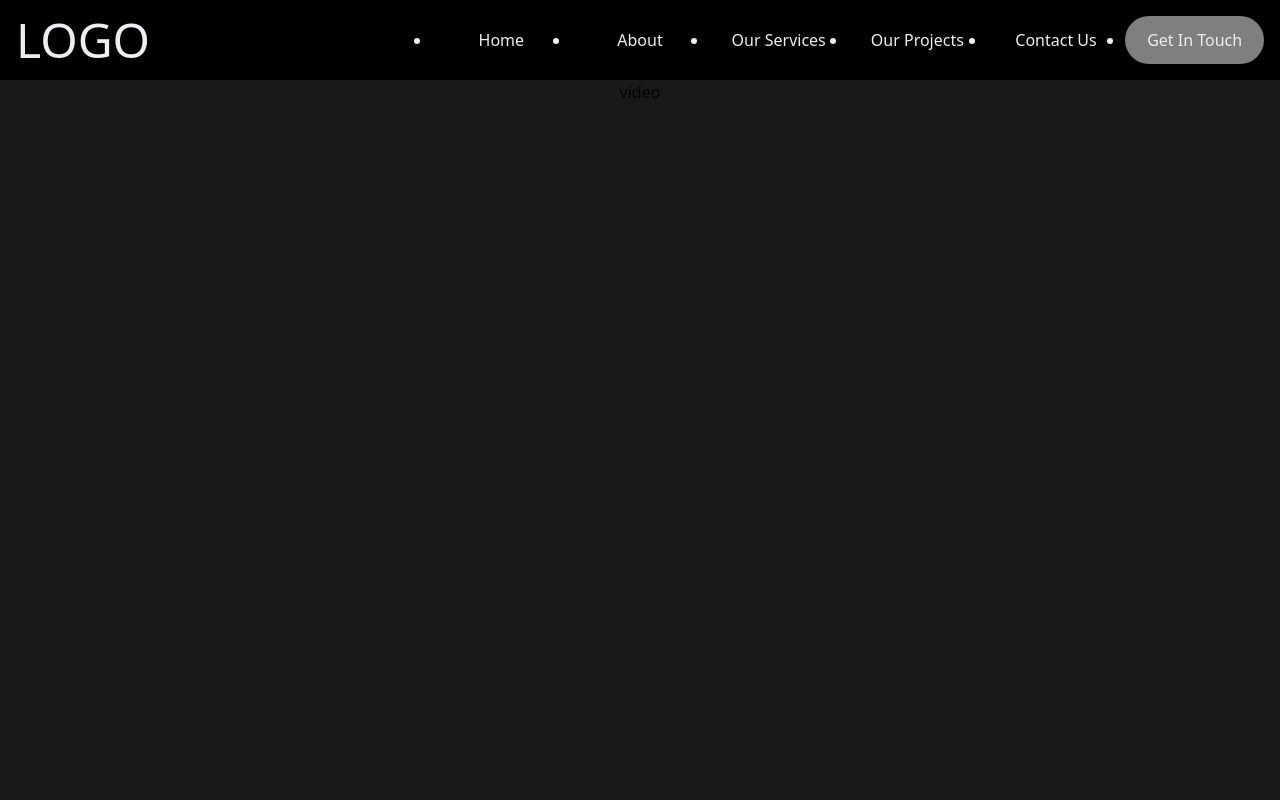
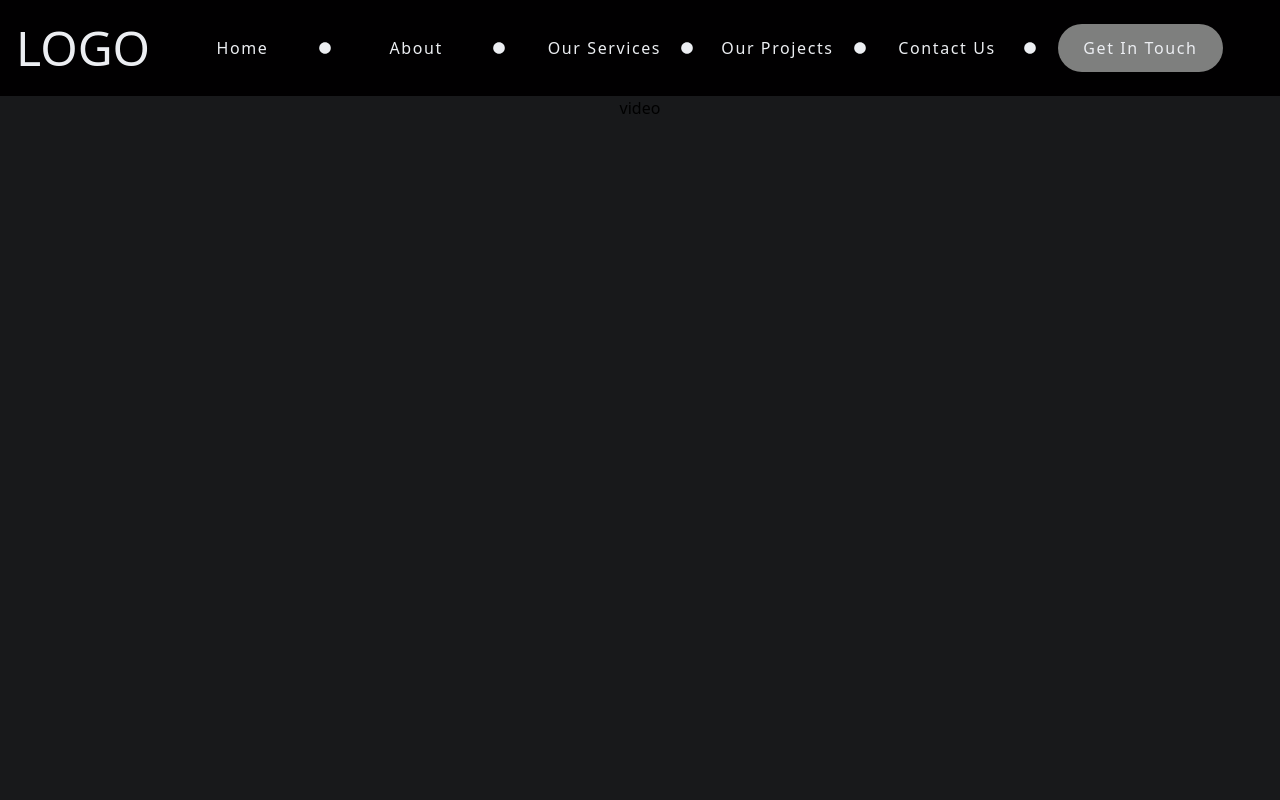
Before and after one commit to parham-mosadeq/infya, a Next.js app: page / in a window 1280 px wide. Shown: the top 800 px of the page. Built offline with nearby package versions, Linux system fonts and the light colour scheme.

Commit message:
debug nav

```diff
--- a/src/components/layouts/Navbar.js
+++ b/src/components/layouts/Navbar.js
@@ -2,6 +2,7 @@ import Link from 'next/link';
 import { useRouter } from 'next/router';
 import { useEffect, useState } from 'react';
 import { HiX, HiMenu } from 'react-icons/hi';
+import { FaCircle } from 'react-icons/fa';
 
 export const navItems = [
   { name: 'home', href: '/' },
@@ -51,11 +52,11 @@ function Navbar() {
           className={` bg-mainNavColor w-full transform duration-700  p-7 ${
             isOpen ? 'block ' : 'hidden'
           }
-          lg:list-disc
           lg:flex
           lg:items-center
           lg:justify-center
-          lg:w-4/6
+          lg:w-10/12
+          lg:mx-auto
           lg:translate-y-0
           lg:relative
           lg:p-0
@@ -66,21 +67,28 @@ function Navbar() {
           {navItems.map((item, idx) => {
             return (
               <li
-                className={`capitalize py-3 border-b hover:bg-gray-950 w-full ${
+                className={`capitalize font-light  py-3 border-b hover:bg-gray-950 w-full ${
                   isLast === idx &&
                   'bg-getInTouch border-none rounded-3xl my-2 p-0 hover:bg-mainFooterColor'
                 }
                 lg:border-none
                 lg:text-center
+                lg:flex lg:flex-row-reverse lg:items-center lg:justify-around
                 lg:px-0
-                lg:m-0
+                lg:mx-1
                 lg:w-3/4
                 `}
                 key={item.name}
               >
+                <FaCircle
+                  className={`hidden ${
+                    isLast === idx && 'lg:hidden'
+                  } lg:block lg:text-xs lg:font-extralight `}
+                />
+
                 <Link
-                  className={`pl-3 w-full block lg:p-0 ${
-                    isLast === idx && 'px-0 lg:p-0 '
+                  className={`pl-3 lg:tracking-widest block w-full lg:w-fit lg:p-0 ${
+                    isLast === idx && 'px-0 lg:p-0 mx-auto'
                   }`}
                   href={item.href}
                 >
```
